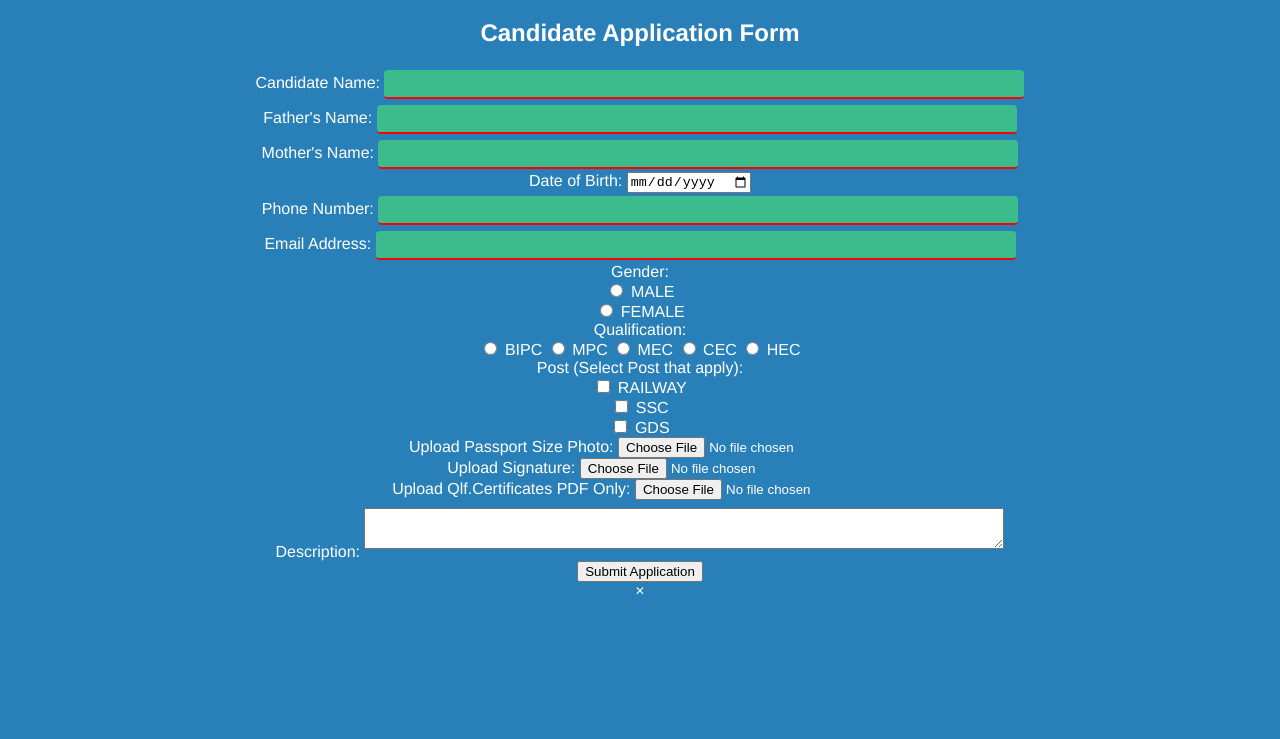
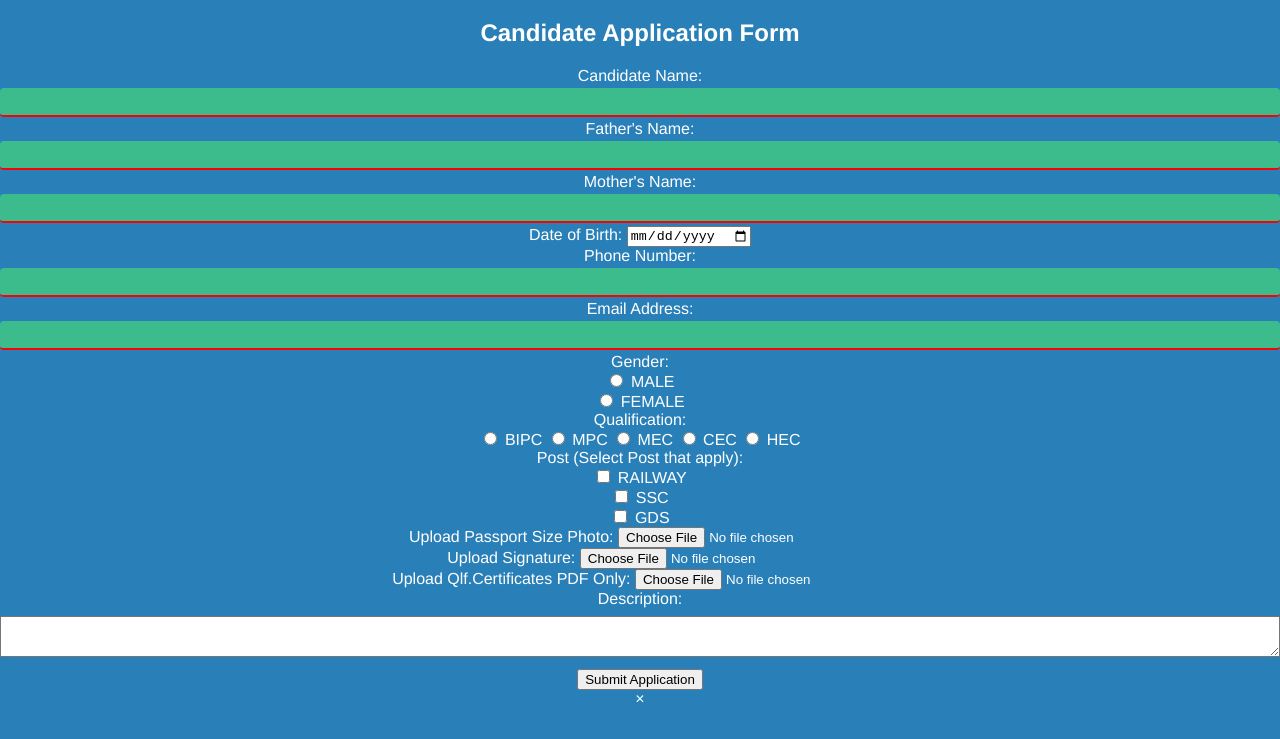
Before and after one commit to RINLRMDPROJECT/onlineformtest01, a plain HTML site: page index.html in a window 1280 px wide. Shown: the part 61-800 px from the top of the page. Drawn offline with Linux system fonts and the light colour scheme.

Commit message:
Update styles.css

```diff
--- a/styles.css
+++ b/styles.css
@@ -7,7 +7,7 @@ body {
 }
 
 input[type="text"] {
-    width: 50%;
+    width: 100%;
 }
 input[type="text"] {
     padding: 6px 10px;
@@ -30,7 +30,7 @@ input[type="text"]:focus {
     outline: none;
 }
 textarea {
-    width: 50%;
+    width: 100%;
     padding: 12px 20px;
     margin: 8px 0;
     box-sizing: border-box;
@@ -45,14 +45,14 @@ input[type="text"] {
     transition: width 0.4s ease-in-out;
 }
 input[type="text"]:focus {
-    width: 50%;
+    width: 100%;
 }
 
 
 
 
 input[type="number"] {
-    width: 50%;
+    width: 100%;
 }
 input[type="number"] {
     padding: 6px 10px;
@@ -75,7 +75,7 @@ input[type="number"]:focus {
     outline: none;
 }
 textarea {
-    width: 50%;
+    width: 100%;
     padding: 12px 20px;
     margin: 8px 0;
     box-sizing: border-box;
@@ -90,7 +90,7 @@ input[type="number"] {
     transition: width 0.4s ease-in-out;
 }
 input[type="number"]:focus {
-    width: 50%;
+    width: 100%;
 }
 
 
@@ -98,7 +98,7 @@ input[type="number"]:focus {
 
 
 input[type="email"] {
-    width: 50%;
+    width: 100%;
 }
 input[type="email"] {
     padding: 6px 10px;
@@ -121,7 +121,7 @@ input[type="email"]:focus {
     outline: none;
 }
 textarea {
-    width: 50%;
+    width: 100%;
     padding: 12px 20px;
     margin: 8px 0;
     box-sizing: border-box;
@@ -136,7 +136,7 @@ input[type="email"] {
     transition: width 0.4s ease-in-out;
 }
 input[type="email"]:focus {
-    width: 50%;
+    width: 100%;
 }
 
 
@@ -144,7 +144,7 @@ input[type="email"]:focus {
 
 
 input[type="Description"] {
-    width: 50%;
+    width: 100%;
 }
 input[type="Description"] {
     padding: 6px 10px;
@@ -167,7 +167,7 @@ input[type="Description"]:focus {
     outline: none;
 }
 textarea {
-    width: 50%;
+    width: 100%;
     padding: 12px 20px;
     margin: 8px 0;
     box-sizing: border-box;
@@ -175,5 +175,5 @@ textarea {
 
 }
 input[type="Description"]:focus {
-    width: 50%;
+    width: 100%;
 }
```
